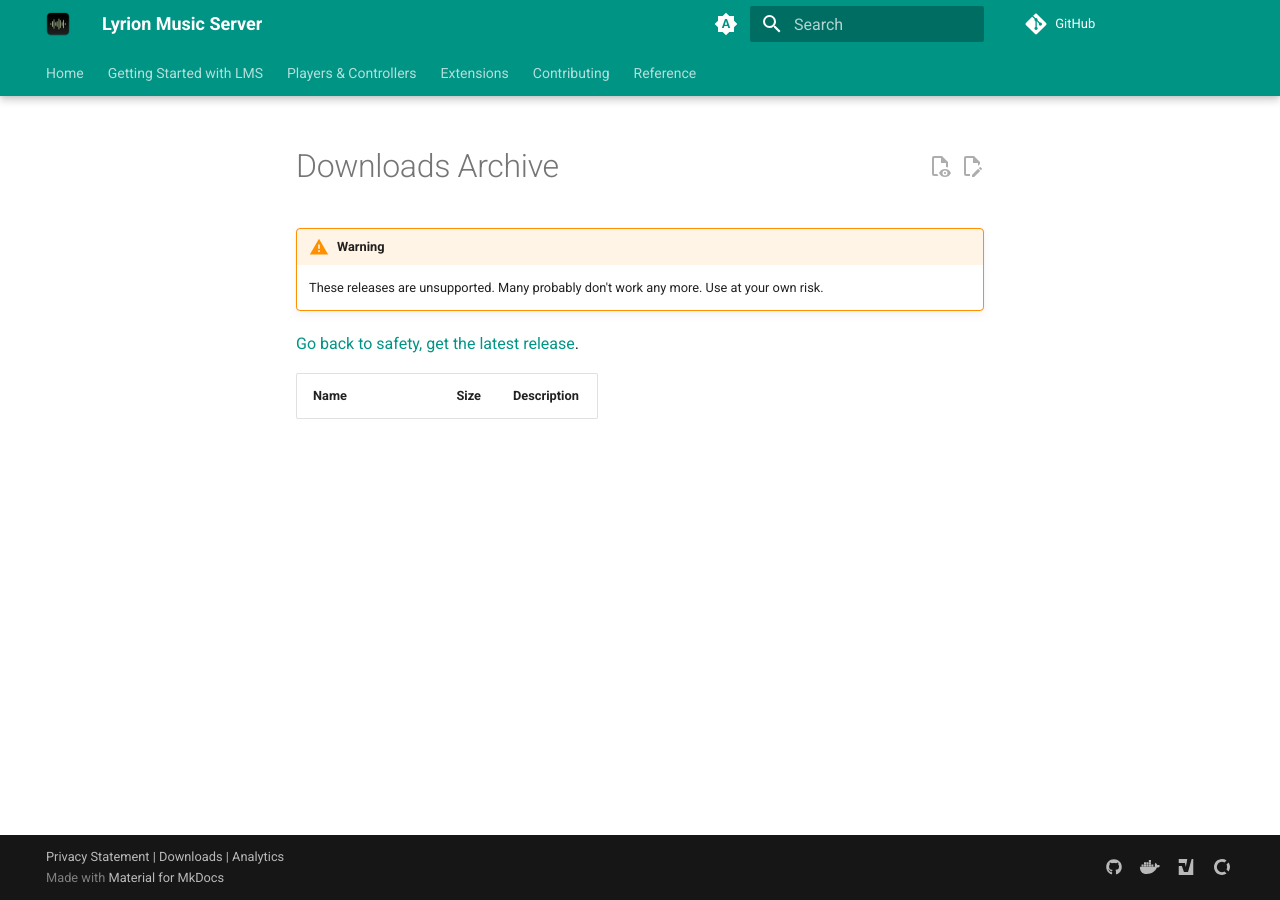
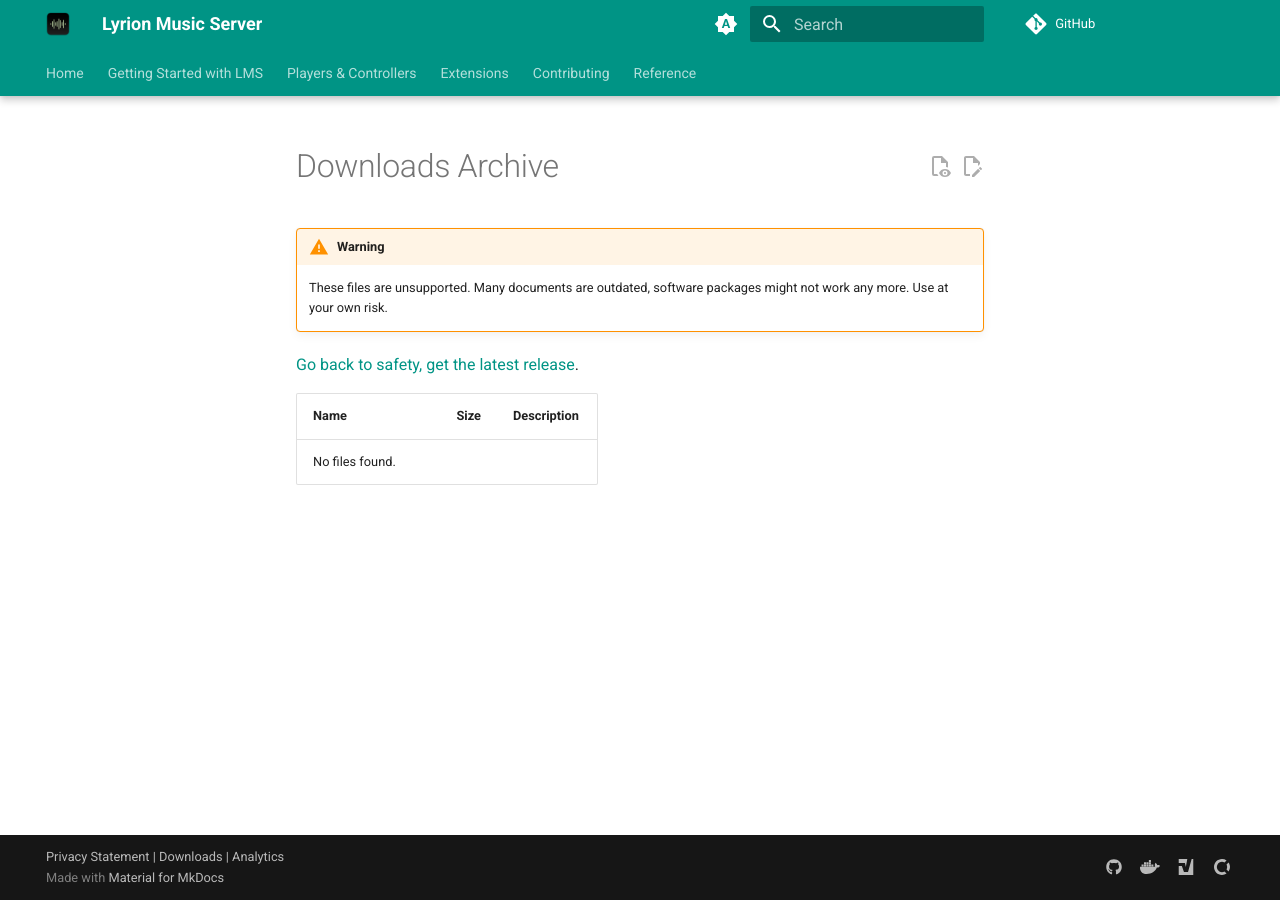
Before and after one commit to LMS-Community/lms-community.github.io, an MkDocs documentation site: the page built from docs/downloads/listing.md, in a window 1280 px wide. Built offline with MkDocs 1.6.1 and Material for MkDocs 9.7.7, drawn with Linux system fonts in a browser that asks for light colours; a script that is not in the unit is left out; plug-ins that fetch from the network failed and are left out; comment, search, counter and statistics services are not loaded; some of the changed lines change nothing that is shown.

Commit message:
Add progress indicator to downloads listings fetched from R2. Tell user when nothing was found.

```diff
--- a/docs/downloads/listing.md
+++ b/docs/downloads/listing.md
@@ -4,7 +4,7 @@
 ---
 
 !!! warning
-    These releases are unsupported. Many probably don't work any more. Use at your own risk.
+    These files are unsupported. Many documents are outdated, software packages might not work any more. Use at your own risk.
 
 [Go back to safety, get the latest release](../getting-started/index.md).
 
@@ -15,8 +15,16 @@
      */
     async function fetchAndRender(prefix) {
         // get list of objects with given prefix
-        const response = await fetch('https://lms-downloads-handler.lyrion.workers.dev/' + prefix);
-        const releaseData = await response.json();
+        let releaseData = [];
+        try {
+            const response = await fetch('https://lms-downloads-handler.lyrion.workers.dev/' + prefix);
+            releaseData = await response.json();
+        }
+        catch(e) {
+            console.warn(e);
+        }
+
+        document.getElementById("loading-indicator").style.display = "none";
 
         // read rendered icons into variables - we can't have icon placeholders in JS code
         const icons = Array.from(document.querySelectorAll('.icon'))
@@ -48,6 +56,8 @@
         const sbFirmware = `<td>${icons.firmware} Squeezebox Firmware</td>`;
         const versionFile = `<td>${icons.version} Version file</td>`;
         const sha = `<td>${icons.checksum} Checksum file</td>`;
+        const pdf = `<td>${icons.pdf} Adobe PDF document</td>`;
+        const image = `<td>${icons.image} Image file</td>`;
 
         let tableRows = '';
 
@@ -75,6 +85,10 @@
             else if (item.key.endsWith('.version')) fileType = versionFile;
             else if (item.key.endsWith('version.sha') || item.key.endsWith('bin.sha')) fileType = sha;
 
+            // other file types
+            else if (item.key.endsWith('.pdf')) fileType = pdf;
+            else if (/\.(jpe?g|gif|png)$/.test(item.key)) fileType = image;
+
             tableRows = tableRows + `<tr>
                 <td><a href="https://downloads.lms-community.org/${item.key}">${item.key.split('/').pop()}</a></td>
                 <td style="text-align: right;">${formatFileSize(item.size)}</td>
@@ -90,11 +104,33 @@
         }
 
         const table = document.querySelector('#downloads');
-        table.innerHTML = tableRows;
+        table.innerHTML = tableRows || '<tr><td colspan=3>No files found.</td></tr>';
     }
 
     fetchAndRender(document.location.search.replace('?', ''))
 </script>
+
+<style>
+    /* https://css-loaders.com/dots/ */
+    .loader {
+        width: 30px;
+        aspect-ratio: 2;
+        --_g: no-repeat radial-gradient(circle closest-side,var(--md-default-fg-color) 90%,#0000);
+        background:
+            var(--_g) 0%   50%,
+            var(--_g) 50%  50%,
+            var(--_g) 100% 50%;
+        background-size: calc(100%/3) 50%;
+        animation: l3 1s infinite linear;
+    }
+
+    @keyframes l3 {
+        20%{background-position:0%   0%, 50%  50%,100%  50%}
+        40%{background-position:0% 100%, 50%   0%,100%  50%}
+        60%{background-position:0%  50%, 50% 100%,100%   0%}
+        80%{background-position:0%  50%, 50%  50%,100% 100%}
+    }
+</style>
 
 <table>
     <thead>
@@ -123,4 +159,8 @@
     <span class="icon firmware">:material-file-download-outline:</span>
     <span class="icon version">:material-file-outline:</span>
     <span class="icon checksum">:material-file-check-outline:</span>
+    <span class="icon pdf">:fontawesome-solid-file-pdf:</span>
+    <span class="icon image">:material-image:</span>
 </span>
+
+<div id="loading-indicator" class="loader"></div>
```
